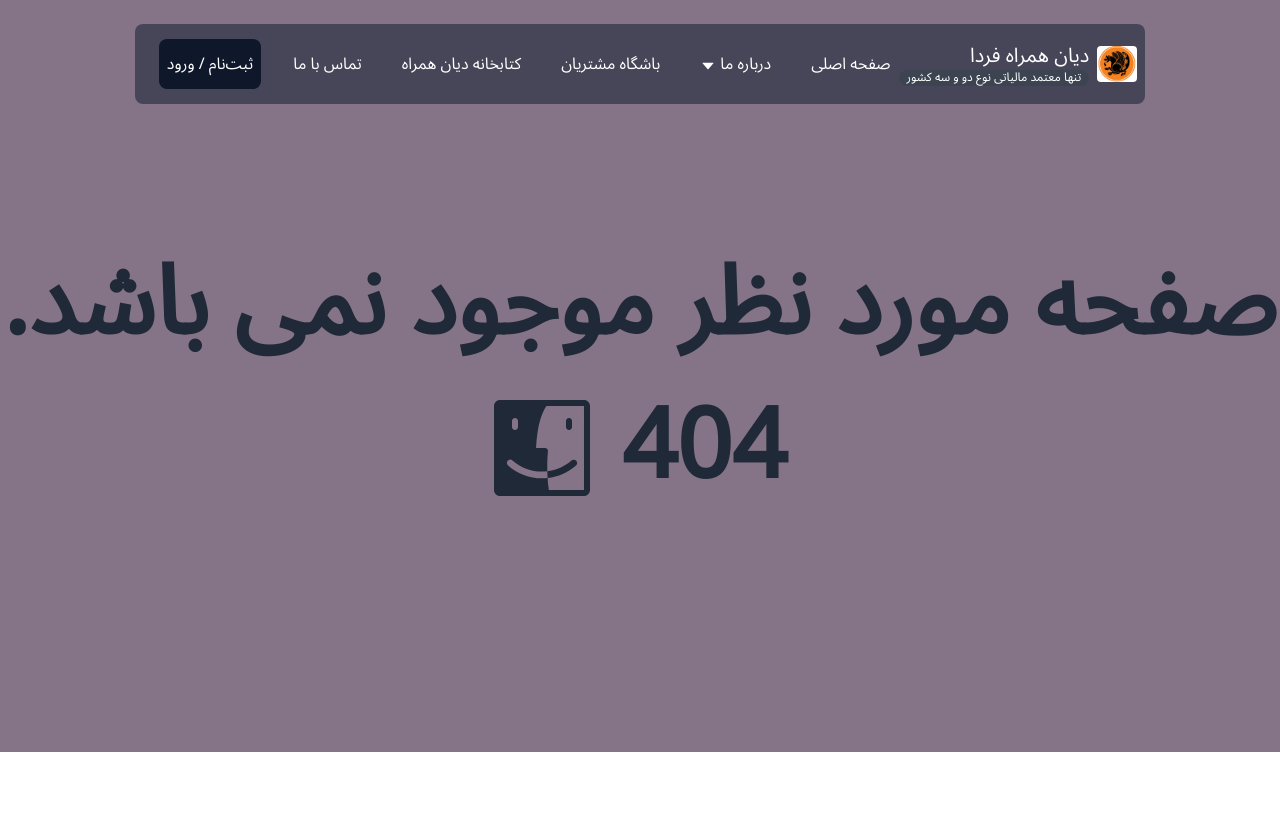
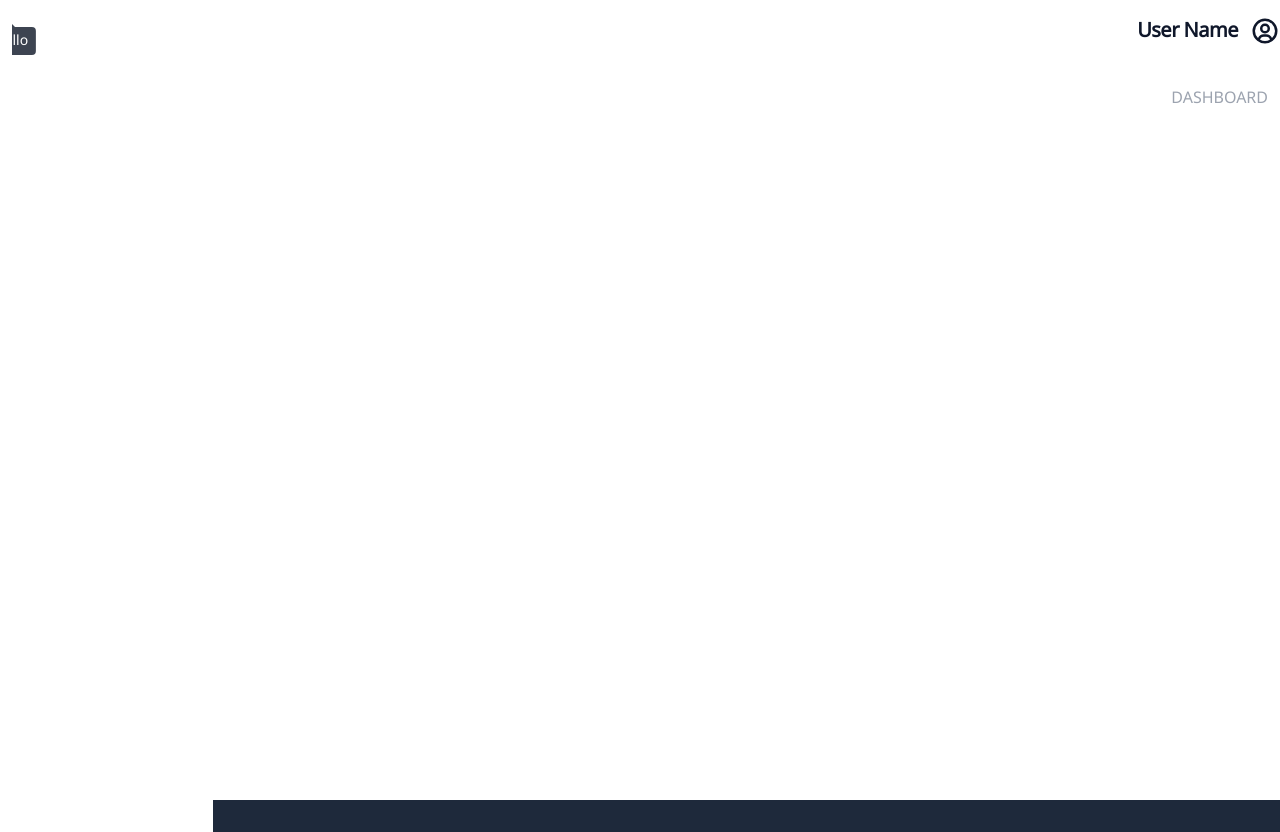
Before and after one commit to Mansour-VN/DianHamrah, a Next.js app: page /Dashboard in a window 1280 px wide. Before the commit this address had no page. Before the commit the page ends 800 px from the top, so only its background shows below. Built offline with nearby package versions, Linux system fonts and the light colour scheme.

Commit message:
feat : creat redux folder and initial basic user dashboard

```diff
--- a/package.json
+++ b/package.json
@@ -11,6 +11,7 @@
   "dependencies": {
     "@next/font": "13.1.6",
     "@react-icons/all-files": "^4.1.0",
+    "@reduxjs/toolkit": "^1.9.3",
     "@types/node": "18.11.18",
     "@types/react": "18.0.27",
     "@types/react-dom": "18.0.10",
@@ -25,6 +26,7 @@
     "react-dom": "18.2.0",
     "react-icons": "^4.7.1",
     "react-query": "^3.39.3",
+    "react-redux": "^8.0.5",
     "react-toastify": "^9.1.2",
     "react-type-animation": "^2.1.2",
     "swiper": "^9.0.3",
--- a/public/Constants/dummy.js
+++ b/public/Constants/dummy.js
@@ -12,17 +12,20 @@
 
 //Subsidiary companies
 
-// Image
+// IMAGES
+//News
 import New1 from "@/../public/assets/images/News/New1.svg";
 import New2 from "@/../public/assets/images/News/New2.svg";
 import New3 from "@/../public/assets/images/News/New3.svg";
 import New4 from "@/../public/assets/images/News/New4.svg";
 import New5 from "@/../public/assets/images/News/New5.svg";
 import New6 from "@/../public/assets/images/News/New6.svg";
+//services
 import Service1 from "@/../public/assets/images/Services/Service1.svg";
 import Service2 from "@/../public/assets/images/Services/Service2.svg";
 import Service3 from "@/../public/assets/images/Services/Service3.svg";
 import Service4 from "@/../public/assets/images/Services/Service4.svg";
+//customers
 import Logo1 from "@/../public/assets/images/Logos/logo1.png";
 import Logo2 from "@/../public/assets/images/Logos/logo2.jpg";
 import Logo3 from "@/../public/assets/images/Logos/logo3.png";
@@ -34,12 +37,15 @@ import Logo8 from "@/../public/assets/images/Logos/logo8.png";
 
 
 //icons
-import { BiCommentDetail } from 'react-icons/bi';
-import { BsCart3 } from 'react-icons/bs';
-import { TbFileCertificate } from 'react-icons/tb';
-import { SiGoogletagmanager, SiBlogger } from 'react-icons/si';
-import { MdOutlineManageAccounts } from 'react-icons/md';
-import { ImFinder } from 'react-icons/im';
+import {BiCommentDetail ,BiSupport} from 'react-icons/bi';
+import {BsCart3} from 'react-icons/bs';
+import {TbFileCertificate} from 'react-icons/tb';
+import {SiBlogger, SiGoogletagmanager} from 'react-icons/si';
+import {MdOutlineManageAccounts} from 'react-icons/md';
+import {ImFinder} from 'react-icons/im';
+import {RiContactsLine} from 'react-icons/ri';
+import {AiOutlineShoppingCart} from 'react-icons/ai';
+
 
 // export const socialNetwork = {
 //     socials: {
@@ -75,8 +81,8 @@ export const navbar = {
 export const header = {};
 
 export const footer = {
-  "خدمات مشتریان": { "حریم خصوصی": "", "پاسخ‌به پرسش‌های متداول": {} },
-  پیوندها: { "صفحه اصلی": "", "درباره ما": "", "تماس با ما": "" },
+    "خدمات مشتریان": {"حریم خصوصی": "", "پاسخ‌به پرسش‌های متداول": {}},
+    پیوندها: {"صفحه اصلی": "", "درباره ما": "", "تماس با ما": ""},
     "سایت‌های مرتبط": {
         مالیاپ: "https://www.maliapp.ir/",
         "بیمه اپ": "https://bimehapp.com/",
@@ -158,7 +164,7 @@ export const News = [
     {
         id: 1,
         image: New1,
-    date:"1400/03/15",
+        date: "1400/03/15",
         title: "جریمه عدم ارسال صورتحساب",
         description:
             "منظور، رییس کل سازمان امور مالیاتی گفت : \n" +
@@ -176,7 +182,7 @@ export const News = [
     {
         id: 2,
         image: New2,
-    date:"1400/03/15",
+        date: "1400/03/15",
         title: "اطلاعیه مهم سازمان امور مالیاتی",
         description:
             "اطلاعیه مهم سازمان امور مالیاتی\n" +
@@ -209,7 +215,7 @@ export const News = [
     {
         id: 3,
         image: New3,
-    date:"1400/03/15",
+        date: "1400/03/15",
         title: "نحوه محاسبه عوارض و وجوه",
         description:
             "《در مواردی که ارزش معاملاتی موضوع این ماده مطابق دیگر قوانین و مقررات، مأخذ محاسبه سایر عوارض و وجوه قرار میگیرد، مأخذ محاسبه عوارض و وجوه یادشده بر مبنای درصدی از ارزش معاملاتی موضوع این ماده می¬باشد که با پیشنهاد مشترک وزارت امور اقتصادی و دارایی و دستگاه ذی ربط به تصویب هیأت وزیران یا مراجع قانونی مرتبط می‌رسد. درصد مذکور باید به نحوی تعیین گردد که مأخذ محاسبه عوارض و وجوه یادشده بیش از نرخ تورم رسمی اعلامی از طرف مراجع قانونی ذی‌ربط افزایش نیافته باشد》\n" +
@@ -225,7 +231,7 @@ export const News = [
     {
         id: 4,
         image: New4,
-    date:"1400/03/15",
+        date: "1400/03/15",
         title: "اعتبار مالیاتی راهکاری برای تکمیل زنجیره ارزش",
         description:
             "نماینده مجلس گفت: ذخایر ملی محدود است و نباید آن‌ها را به تاراج بگذاریم و با صادرات محصولات به صورت خام و انرژی فروشی مجازی، از بین برود، باید به کمک سیاست‌های مهم صنعتی نظیر اعتبار مالیاتی، به ورود فناوری به کمک سرمایه بخش خصوصی کمک کنیم. ‌حجت ‌الاسلام سید جواد حسینی‌‌کیا در گفت‌وگو با خبرنگار اقتصادی خبرگزاری فارس بیان کرد: گام‌های بلندی برای جلوگیری از خام فروشی برداشته شده است که می‌تواند نتایج مثبتی را به دنبال داشته باشد، به عنوان مثال در حوزه معدن و مواد پتروشیمی، هر صنعت و مجموعه ای که قصد ظرفیت تکمیل زنجیره را دارد، از اعطای مالیات کنار می‌رود. در واقع معافیت‌های مالیاتی به مجموعه‌هایی اختصاص داده شود که ظرفیت زنجیرهای خود را تکمیل کرده باشند.\n" +
@@ -245,7 +251,7 @@ export const News = [
     {
         id: 5,
         image: New5,
-    date:"1400/03/15",
+        date: "1400/03/15",
         title: "بخشودگی گسترده جرایم مالیاتی ابلاغ شد",
         description:
             "رئیس کل سازمان امور مالیاتی کشور در بخشنامه جدید برای مودیانی که نسبت به پرداخت بدهی سال یا دوره مربوط به آخر بهمن ماه سال جاری اقدام نمایند بخشش های ویژه جرایم مالیاتی اعمال می کند.\n" +
@@ -257,7 +263,7 @@ export const News = [
     {
         id: 6,
         image: New6,
-    date:"1400/03/15",
+        date: "1400/03/15",
         title: "فرآیندهای مالیاتی باید برون سپاری شود",
         description:
             "بندرعباس - ایرنا - وزیر امور اقتصادی و دارایی گفت: از سازمان  امور مالیاتی می خواهم با برون سپاری امور، ظرفیت شرکت‌ها و گروه‌های نخبگانی کشور را برای کشف الگوهای فرار مالیاتی و شناسایی فرارهای مالیاتی مورد استفاده قرار دهد.\n" +
@@ -304,25 +310,58 @@ export const Logos = [
 ];
 
 export const About = {
-  title:"صفحه مورد نظر موجود نمی باشد.",
-  Error:"404",
+    title: "صفحه مورد نظر موجود نمی باشد.",
+    Error: "404",
     Icon: <ImFinder/>
 };
 
 export const UserPanel = {
     Navbar: [
-    { name: "دریافت گواهی‌نامه", route: "UserDashboard/Certification", icon:<TbFileCertificate/>},
-    { name: "پشتیبانی", route: "UserDashboard/userSupport", icon:<BiCommentDetail/> },
-    {name :"سبد خرید" , route :"UserDashboard/cart", icon:<BsCart3/>},
+        {name: "دریافت گواهی‌نامه", route: "UserDashboard/Certification", icon: <TbFileCertificate/>},
+        {name: "پشتیبانی", route: "UserDashboard/userSupport", icon: <BiCommentDetail/>},
+        {name: "سبد خرید", route: "UserDashboard/cart", icon: <BsCart3/>},
     ],
 };
 
 
 export const AdminPanel = {
     Navbar: [
-    { name: "بارگذاری گواهی‌نامه", route: "Admin/pushCertification", icon:<TbFileCertificate/>},
-    { name: "مدیریت محصولات", route: "", icon:<SiGoogletagmanager/>},
-    { name: "بلاگ ها", route: "", icon:<SiBlogger/>},
-    { name: "پشتیانی کاربران", route: "", icon:<MdOutlineManageAccounts/>},
+        {name: "بارگذاری گواهی‌نامه", route: "Admin/pushCertification", icon: <TbFileCertificate/>},
+        {name: "مدیریت محصولات", route: "", icon: <SiGoogletagmanager/>},
+        {name: "بلاگ ها", route: "", icon: <SiBlogger/>},
+        {name: "پشتیانی کاربران", route: "", icon: <MdOutlineManageAccounts/>},
     ],
 };
+
+export const links = [
+    {
+        title: 'Dashboard',
+        links: [
+            {
+                name: 'پروفایل',
+                icon: <RiContactsLine/>,
+            },
+            {
+                name: 'گواهی ها',
+                icon: <TbFileCertificate/>,
+            },
+            {
+                name: 'سفارشات',
+                icon: <AiOutlineShoppingCart/>,
+            },
+
+            {
+                name: 'پشتیبانی',
+                icon: <BiSupport/>,
+            },
+        ],
+    },
+]
+export const User = {
+    sideBar: [
+        {name: "پروفایل", route: "Dashboard/profile", icon: <RiContactsLine/>},
+        {name: "گواهی ها", route: "UserDashboard/certificate", icon: <TbFileCertificate/>},
+        {name: "سبد خرید", route: "Dashboard/cart", icon: <AiOutlineShoppingCart/>},
+        {name: "پشتیبانی", route: "Dashboard/Support", icon: <BiSupport/>},
+    ],
+};
--- /dev/null
+++ b/redux/store.ts
@@ -0,0 +1,20 @@
+import { configureStore } from '@reduxjs/toolkit'
+
+// import { authApi } from '../services/Auth'
+// import { userApi } from '../services/User'
+
+export const store:any = configureStore({
+  reducer: {
+
+  //   [authApi.reducerPath]: authApi.reducer,
+  //   [userApi.reducerPath]: userApi.reducer,
+  // },
+  // middleware: (getDefaultMiddleware) =>{
+  //   return  getDefaultMiddleware().concat(authApi.middleware , userApi.middleware)
+  }
+
+})
+// Infer the `RootState` and `AppDispatch` types from the store itself
+export type RootState = ReturnType<typeof store.getState>
+// Inferred type: {posts: PostsState, comments: CommentsState, users: UsersState}
+export type AppDispatch = typeof store.dispatch
--- a/src/common/Layout/LayOutUser.tsx
+++ b/src/common/Layout/LayOutUser.tsx
@@ -1,39 +1,39 @@
-import { AdminButton } from "@/common/components/Button";
+import {AdminButton} from "@/common/components/Button";
 import Link from "next/link";
-import { UserPanel } from "public/Constants/dummy";
+import {UserPanel} from "public/Constants/dummy";
 import axios from "axios";
-import { useEffect, useState } from "react";
-import { Cookies, useCookies } from "react-cookie";
+import {useEffect, useState} from "react";
+import {Cookies, useCookies} from "react-cookie";
 
-const LayoutAdmin = ({ children }: { children: React.ReactNode }) => {
-  const[token, setToken, removeToken] = useCookies(['token']);
+const LayoutUser = ({children}: { children: React.ReactNode }) => {
+    const [token, setToken, removeToken] = useCookies(['token']);
 
-  const { Navbar } = UserPanel;
-  const getProfileInformation = async ()=>{
+    const {Navbar} = UserPanel;
+    const getProfileInformation = async () => {
 
         const cookie = new Cookies()
         const token = cookie.get("token")
-    const res = await axios.get("http://188.121.102.86:8081/api/user/" , {
-      headers:{
-        "Authorization" : "Bearer " + token
+        const res = await axios.get("http://188.121.102.86:8081/api/user/", {
+            headers: {
+                "Authorization": "Bearer " + token
             }
         })
         return res
     }
 
     const [userName, setUserName] = useState({
-    name:"",
-    lastName:""
+        name: "",
+        lastName: ""
     })
 
-  useEffect(()=>{
-    getProfileInformation().then((res)=>
+    useEffect(() => {
+        getProfileInformation().then((res) =>
             setUserName({
-      name:res.data.firstName,
-      lastName:res.data.lastName
+                name: res.data.firstName,
+                lastName: res.data.lastName
             })
         )
-  },[]);
+    }, []);
 
     return (
         <div className="flex flex-col h-screen">
@@ -41,7 +41,7 @@ const LayoutAdmin = ({ children }: { children: React.ReactNode }) => {
                 id="HeaderAdmin"
                 className="pr-4 h-12 flex flex-row items-center  bg-gradient-to-l from-slate-800 border-b-2"
             >
-        <p className="p-4 text-white">نام و نشان شما:  </p>
+                <p className="p-4 text-white">نام و نشان شما: </p>
                 <p className="p-4 text-orange-300">{userName.name + " " + userName.lastName}</p>
             </div>
             <div className="flex flex-row max-w-screen h-full">
@@ -67,7 +67,7 @@ const LayoutAdmin = ({ children }: { children: React.ReactNode }) => {
                             </Link>
                         </p>
                         <p className="text-white hover:text-red-400 mt-4 text-sm text-center">
-                <Link href="/" onClick={(e) =>removeToken("token",{path:'/'})}>
+                            <Link href="/" onClick={(e) => removeToken("token", {path: '/'})}>
                                 خروج از حساب کاربری
                             </Link>
                         </p>
@@ -79,4 +79,4 @@ const LayoutAdmin = ({ children }: { children: React.ReactNode }) => {
     );
 };
 
-export default LayoutAdmin;
+export default LayoutUser;
--- /dev/null
+++ b/src/common/Layout/LayOutUser2.tsx
@@ -0,0 +1,70 @@
+import React, {useState} from "react";
+import {BiUserCircle} from "react-icons/bi";
+import {MdOutlineCancel} from "react-icons/md";
+import {links} from "../../../public/Constants/dummy";
+import {User} from "../../../public/Constants/dummy";
+import Link from "next/link";
+
+const Sidebar = ({children}: { children: React.ReactNode }) => {
+    const handleCloseSideBar = () => {
+    if (activeMenu ) {
+        setActiveMenu(false);
+    }
+    };
+    const [activeMenu,setActiveMenu]=useState(true)
+    const activelink =
+        "flex item-center gap-5 pl-4 pt-3 pb-2.5 rounded-lg text-white text-md m-2";
+    const normalLink =
+        "flex item-center gap-5 pl-4 pt-3 pb-2.5 rounded-lg text-white text-gray-700 dark:text-gray-200 dark:hover:text-black hover:bg-light-gray m-2";
+
+    return (
+        <>
+            <div className="ml-3 h-screen md:overflow-hidden overflow-auto md:hover:overflow-auto pb-10">
+                {activeMenu && (
+                    <>
+                        <div className="flex justify-between items-center">
+                            <Link
+                                href="/profile"
+                                onClick={() => setActiveMenu(false)}
+                                className="items-center gap-3 ml-3 mt-4 flex text-xl font-extrabold tracking-tight dark:text-white text-slate-900"
+                            >
+                                <BiUserCircle className="text-3xl"/> <span>User Name</span>
+                            </Link>
+                            <div className="tooltip tooltip-open tooltip-bottom" data-tip="hello"></div>
+                            <button
+                                type="button"
+                                onClick={() =>
+                                    setActiveMenu((prevActiveMenu) => !prevActiveMenu)
+                                }
+                                className="text-xl rounded-full p-3 hover:bg-light-gray mt-4 block md:hidden"
+                            >
+                                <MdOutlineCancel/>
+                            </button>
+                        </div>
+                        <div className="mt-10">
+                            {links.map((item) => (
+                                <div key={item.title}>
+                                    <p className="text-gray-400 m-3 mt-4 uppercase">{item.title}</p>
+                                    {item.links.map((link) => (
+                                        <Link key={link.name}
+                                              href={`/${link.name}`}
+                                              onClick={handleCloseSideBar}
+
+                                            className={activeMenu ? activelink : normalLink}
+                                        >
+                                            {link.icon}
+                                            <span className="capitalize">{link.name}</span>
+                                        </Link>
+                                    ))}
+                                </div>
+                            ))}
+                        </div>
+                    </>
+                )}
+            </div>
+            <div className=" bg-slate-800 w-5/6 p-4">{children}</div>
+        </>
+    );
+};
+
+export default Sidebar;
--- /dev/null
+++ b/src/pages/Dashboard/index.tsx
@@ -0,0 +1,15 @@
+import Sidebar from "@/common/Layout/LayOutUser2";
+
+const dashboard = ({ children }: { children: React.ReactNode }) => {
+    return (
+        <div>
+            { children }
+        </div>
+    );
+};
+
+dashboard.getLayout = function getLayout(page: React.ReactElement) {
+    return <Sidebar>{page}</Sidebar>;
+};
+
+export default dashboard;
--- /dev/null
+++ b/src/pages/Dashboard/سفارشات/index.tsx
@@ -0,0 +1,16 @@
+import Sidebar from "@/common/Layout/LayOutUser2";
+
+const orders = ()=>{
+
+    return(
+        <div>
+            orders
+        </div>
+    )
+}
+
+orders.getLayout = function getLayout(page: React.ReactElement) {
+    return <Sidebar>{page}</Sidebar>;
+};
+
+export default orders;
--- /dev/null
+++ b/src/pages/Dashboard/پروفایل/index.tsx
@@ -0,0 +1,16 @@
+import Sidebar from "@/common/Layout/LayOutUser2";
+
+const profile = ()=>{
+
+    return(
+        <div>
+            profile
+        </div>
+    )
+}
+
+profile.getLayout = function getLayout(page: React.ReactElement) {
+    return <Sidebar>{page}</Sidebar>;
+};
+
+export default profile;
--- /dev/null
+++ b/src/pages/Dashboard/پشتیبانی/index.tsx
@@ -0,0 +1,16 @@
+import Sidebar from "@/common/Layout/LayOutUser2";
+
+const support = () => {
+
+    return (
+        <div>
+            support
+        </div>
+    )
+}
+
+support.getLayout = function getLayout(page: React.ReactElement) {
+    return <Sidebar>{page}</Sidebar>;
+};
+
+export default support;
--- /dev/null
+++ b/src/pages/Dashboard/گواهی ها/index.tsx
@@ -0,0 +1,16 @@
+import Sidebar from "@/common/Layout/LayOutUser2";
+
+const certificates = ()=>{
+
+    return(
+        <div>
+            certificates
+        </div>
+    )
+}
+
+certificates.getLayout = function getLayout(page: React.ReactElement) {
+    return <Sidebar>{page}</Sidebar>;
+};
+
+export default certificates;
--- a/src/pages/UserDashboard/index.tsx
+++ b/src/pages/UserDashboard/index.tsx
@@ -1,11 +1,11 @@
 import LayOutUser from "@/common/Layout/LayOutUser";
-import { ToastContainer } from 'react-toastify';
+// import { ToastContainer } from 'react-toastify';
 
 const AdminPanel = ({ children }: { children: React.ReactNode }) => {
   return (
     <div>
       { children }
-      <ToastContainer/>
+      {/*<ToastContainer/>*/}
     </div>
     );
 };
```
Also changed, not shown: src/pages/_app.tsx (+10 -6 lines), 1 other file (tests, documents, lock files or other folders). Lines whose indentation alone changed are shown as unchanged.
